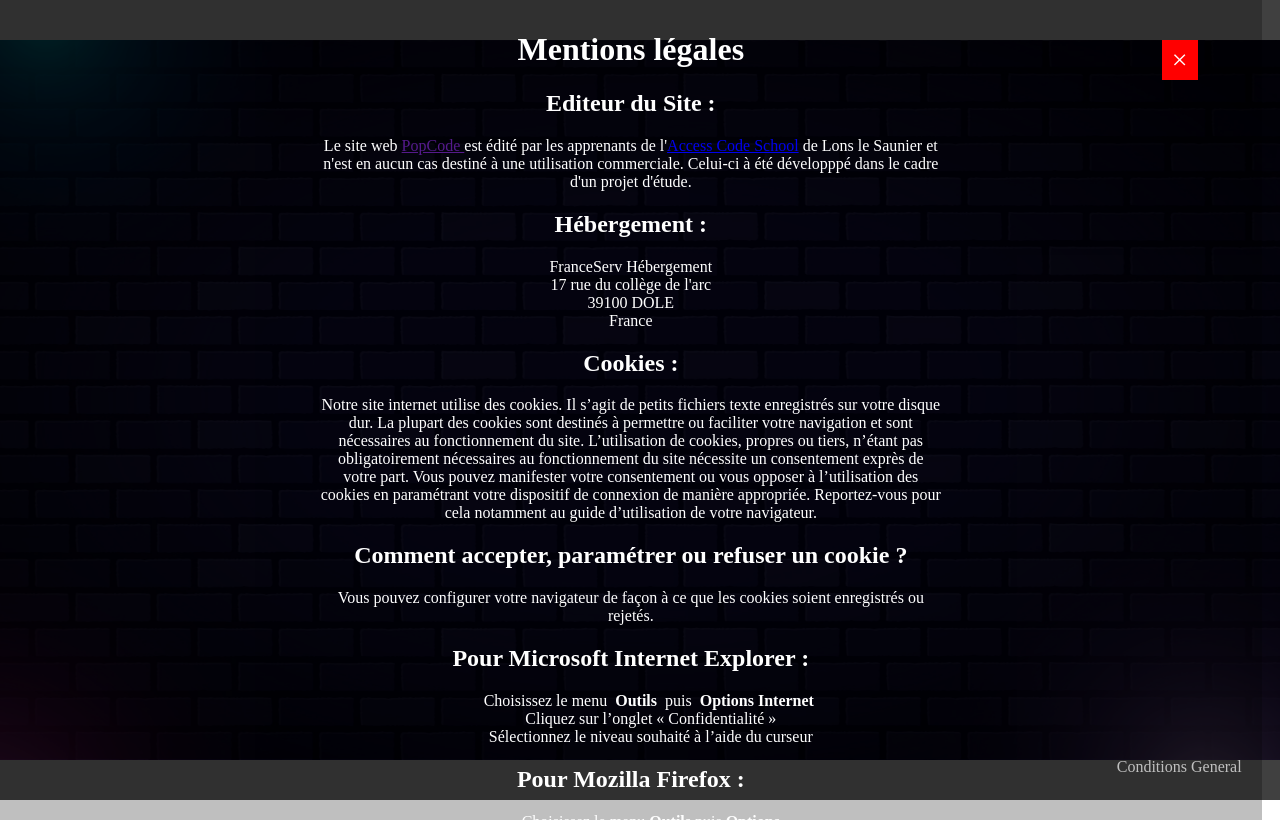
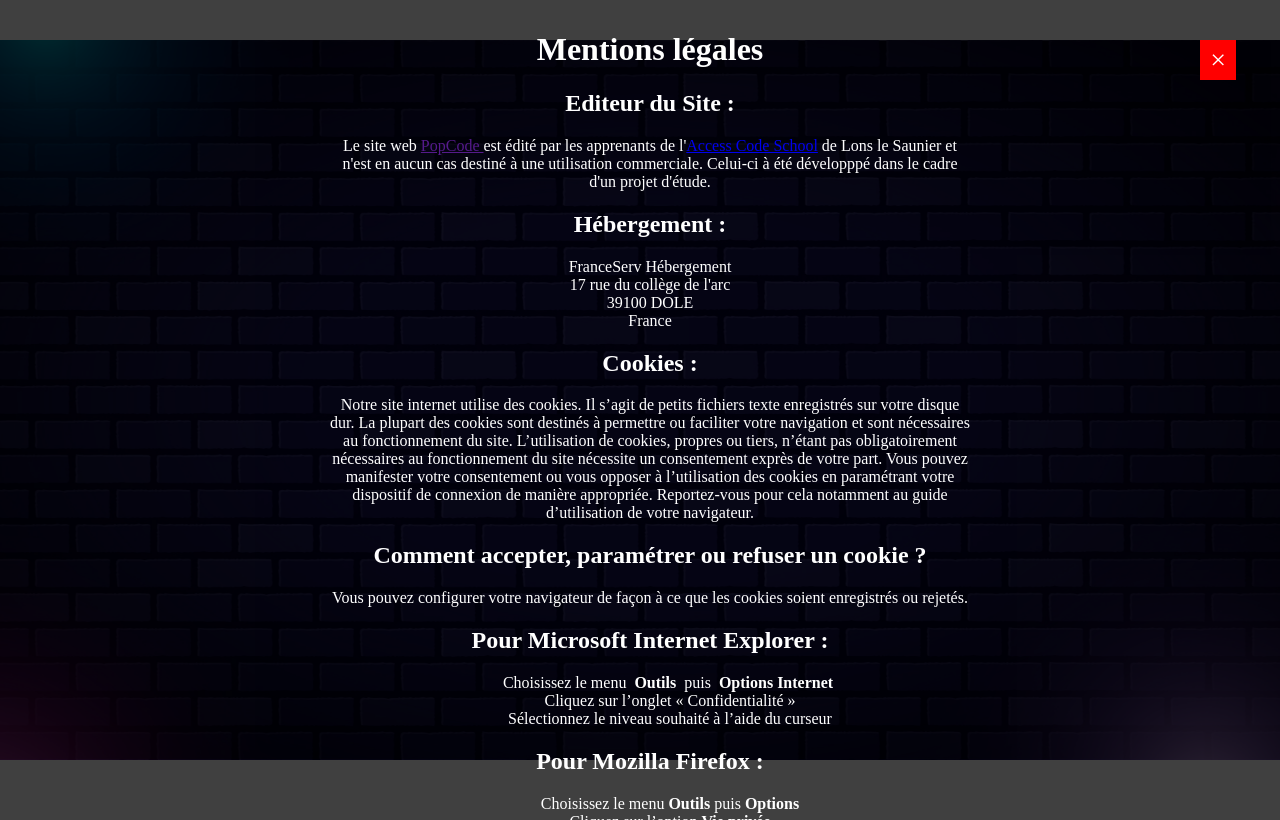
Before and after one commit to EtsukazuAoi/PopCode, a plain HTML site: page index.html in a window 1280 px wide. Both pictures are taken after a click on the element "Conditions General". Drawn offline with Linux system fonts and the light colour scheme.

Commit message:
correctif scroll bar

```diff
--- a/main.js
+++ b/main.js
@@ -50,3 +50,11 @@ function init(){
 }
 
 init()
+
+document.addEventListener('keydown', function(event){
+	if(event.key === "Escape"){
+        if(document.getElementById("conditions").style.display != "none"){
+		    document.getElementById("conditions").style.display = "none";
+        }
+	}
+});
--- a/style.css
+++ b/style.css
@@ -21,18 +21,21 @@ body::-webkit-scrollbar {
     left: 0px;
     height: 100vh;
     width: 100vw;
+    display: none;
 }
 #conditions {
-    background-color: rgba(0, 0, 0, 0.25);
+    background-color: rgba(0, 0, 0, 0.75);
     position: absolute;
     top: 0px;
     left: 0px;
     /*! height: 100vh; */
-    width: 97vw;
+    width: 100vw;
     color: white;
     padding: 10px;
     text-align: center;
-    overflow: auto  ;
+    overflow: auto;
+    -ms-overflow-style: none; /* for Internet Explorer, Edge */
+    scrollbar-width: none; /* for Firefox */
     height: 100vh;
 }
 #conditions p {
@@ -46,7 +49,8 @@ body::-webkit-scrollbar {
     background-color: red;
     padding: 4px 10px;
     font-size: 28px;
-  }
+}
+
 ul {
     list-style: none;
 }
```
